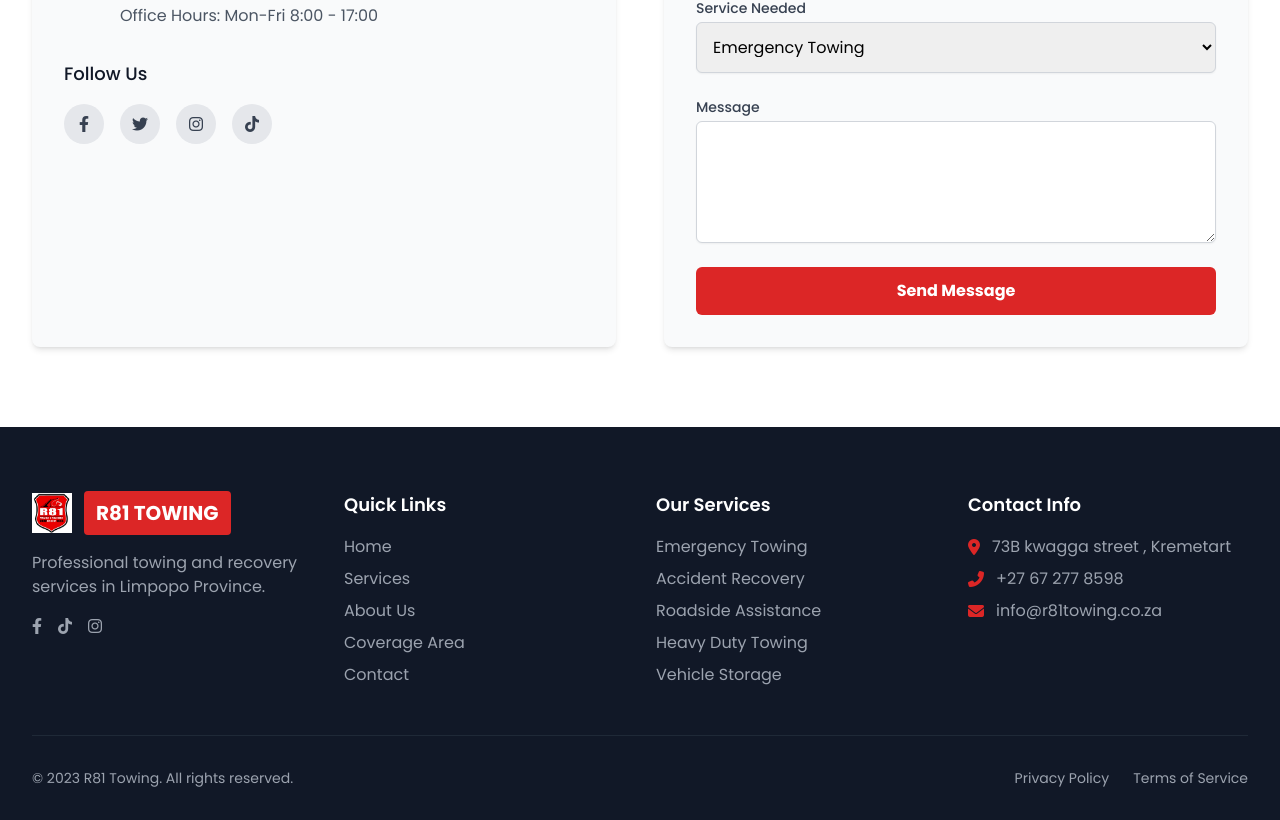
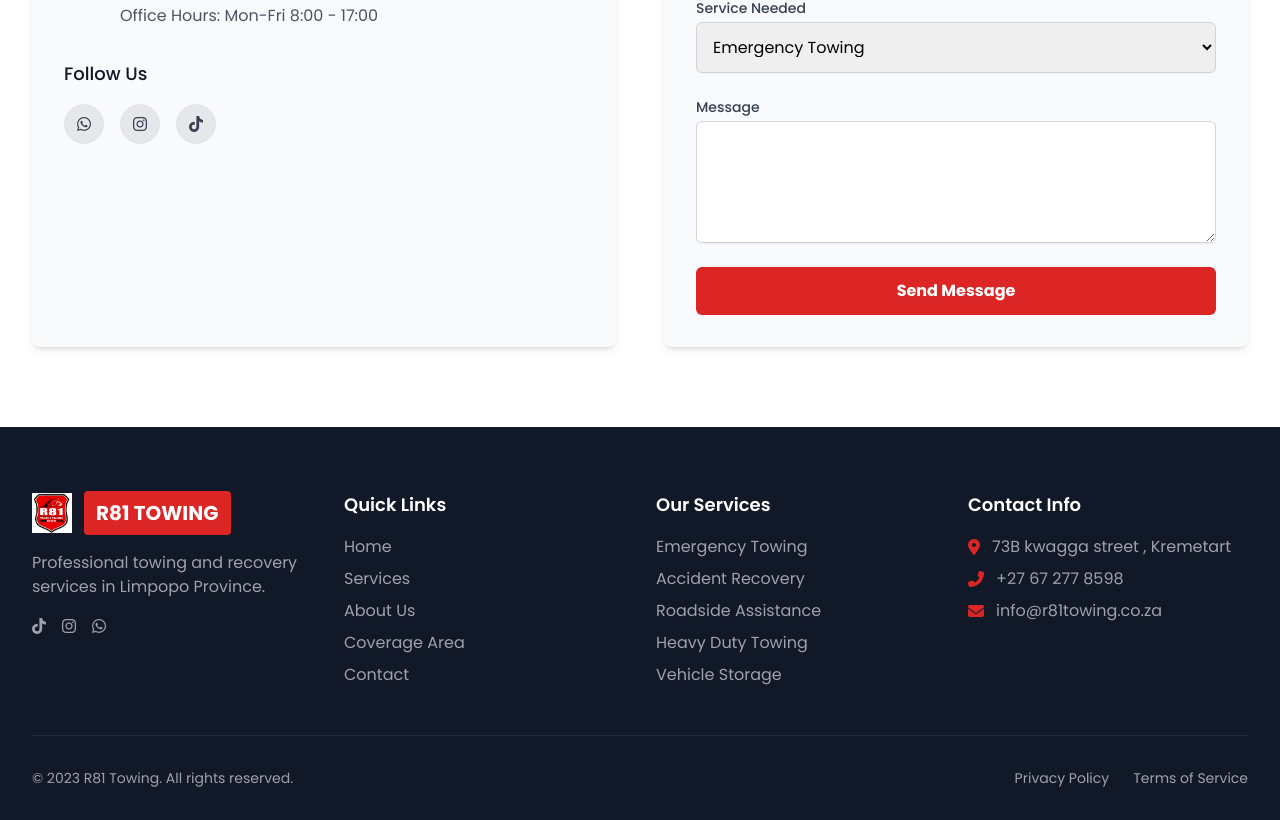
Before and after one commit to ValoyItech/tow, a plain HTML site: page index.html in a window 1280 px wide. Shown: the part 4620-5440 px from the top of the page. Drawn offline with nearby package versions, Linux system fonts and the light colour scheme.

Commit message:
Add files via upload

```diff
--- a/index.html
+++ b/index.html
@@ -3,6 +3,26 @@
 <head>
     <meta charset="UTF-8">
     <meta name="viewport" content="width=device-width, initial-scale=1.0">
+    <meta name="description" content="R81 Towing provides 24/7 professional towing, recovery, and roadside assistance across Limpopo Province.">
+<meta name="keywords" content="towing, vehicle recovery, Limpopo, roadside assistance, emergency towing, SATRA, R81 Towing">
+<meta name="author" content="R81 Towing">
+
+<!-- Open Graph (Facebook, WhatsApp, LinkedIn) -->
+<meta property="og:title" content="R81 Towing - Professional Towing Services in Limpopo">
+<meta property="og:description" content="Fast, certified towing and recovery services in Limpopo. Available 24/7.">
+<meta property="og:image" content="images/logo.png">
+<meta property="og:url" content="https://www.r81towing.co.za/"> <!-- Replace with your real domain -->
+<meta property="og:type" content="website">
+
+<!-- Twitter Card -->
+<meta name="twitter:card" content="summary_large_image">
+<meta name="twitter:title" content="R81 Towing - 24/7 Roadside Help in Limpopo">
+<meta name="twitter:description" content="Trusted towing & recovery experts. Serving Giyani, Thohoyandou, Tzaneen, Makhado & Polokwane.">
+<meta name="twitter:image" content="images/logo.png">
+
+<!-- Favicon -->
+<link rel="icon" type="image/png" href="images/logo.png">
+
     <title>R81 Towing - Professional Towing Services</title>
     <script src="https://cdn.tailwindcss.com"></script>
     <link href="https://fonts.googleapis.com/css2?family=Poppins:wght@300;400;500;600;700&display=swap" rel="stylesheet">
@@ -539,11 +559,9 @@
                         <div class="mt-8">
                             <h4 class="text-lg font-medium text-gray-900 mb-4">Follow Us</h4>
                             <div class="flex space-x-4">
-                                <a href="#" class="h-10 w-10 rounded-full bg-gray-200 flex items-center justify-center text-gray-700 hover:bg-red-600 hover:text-white transition duration-300">
-                                    <i class="fab fa-facebook-f"></i>
-                                </a>
-                                <a href="#" class="h-10 w-10 rounded-full bg-gray-200 flex items-center justify-center text-gray-700 hover:bg-red-600 hover:text-white transition duration-300">
-                                    <i class="fab fa-twitter"></i>
+
+                                <a href="https://wa.me/27672778598" class="h-10 w-10 rounded-full bg-gray-200 flex items-center justify-center text-gray-700 hover:bg-red-600 hover:text-white transition duration-300">
+                                    <i class="fab fa-whatsapp"></i>
                                 </a>
                                 <a href="https://www.instagram.com/r81towing_roadside_assist/" class="h-10 w-10 rounded-full bg-gray-200 flex items-center justify-center text-gray-700 hover:bg-red-600 hover:text-white transition duration-300">
                                     <i class="fab fa-instagram"></i>
@@ -621,14 +639,15 @@
     </p>
 
     <div class="flex space-x-4">
-        <a href="#" class="text-gray-400 hover:text-white transition duration-300">
-            <i class="fab fa-facebook-f"></i>
-        </a>
+
         <a href="https://www.tiktok.com/@r81towing_" class="text-gray-400 hover:text-white transition duration-300">
             <i class="fab fa-tiktok"></i>
         </a>
         <a href="https://www.instagram.com/r81towing_roadside_assist/" class="text-gray-400 hover:text-white transition duration-300">
             <i class="fab fa-instagram"></i>
+        </a>
+        <a href="https://wa.me/27672778598" class="text-gray-400 hover:text-white transition duration-300">
+            <i class="fab fa-whatsapp"></i>
         </a>
     </div>
 </div>
```
